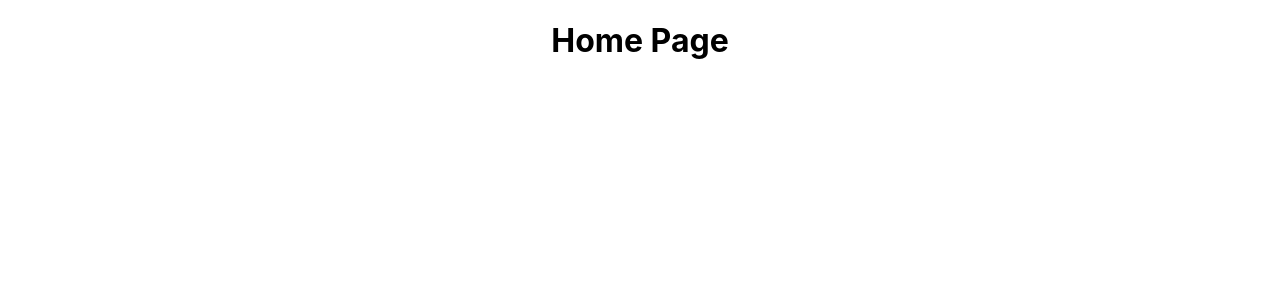
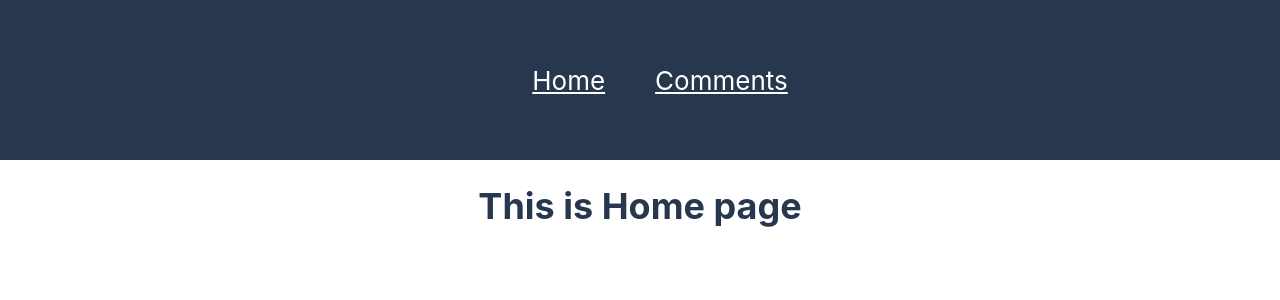
Before and after one commit to Petra-Poliakova/react-pwa-test, a React (Create React App) app: page / in a window 1280 px wide. Shown: the top 300 px of the page. Built offline with nearby package versions, Linux system fonts and the light colour scheme.

Commit message:
added router and css style

```diff
--- a/package.json
+++ b/package.json
@@ -8,6 +8,7 @@
     "@testing-library/user-event": "^13.5.0",
     "react": "^18.2.0",
     "react-dom": "^18.2.0",
+    "react-router-dom": "^6.11.2",
     "react-scripts": "5.0.1",
     "web-vitals": "^2.1.4",
     "workbox-background-sync": "^6.5.4",
--- a/src/App.css
+++ b/src/App.css
@@ -1,3 +1,5 @@
+@import './index.css';
+
 .App {
   text-align: center;
 }
@@ -14,7 +16,7 @@
 }
 
 header {
-  background-color: #282c34;
+  background-color:var(--primary-color);
   min-height: 20vh;
   display: flex;
   flex-direction: column;
--- a/src/App.js
+++ b/src/App.js
@@ -1,14 +1,25 @@
 import React from 'react';
+import { Routes, Route } from 'react-router-dom';
+
 import './App.css';
+import Home from './pages/Home'
+import Comments from './pages/Comments'
+import Nav from './Nav'
+
 
 function App() {
+    return (
+      <>
+      <header>
+      <Nav/>
+      </header>
 
-    return (
-      <div className="App">
+      <Routes>
+        <Route path="/" element={<Home/>}></Route>
+        <Route path='/Comments' element={<Comments/>}></Route>
+      </Routes>
+      </>
 
-          <h1>Home Page</h1>
-
-      </div>
     );
   }
 
--- /dev/null
+++ b/src/Nav.jsx
@@ -0,0 +1,17 @@
+import React from 'react'
+import {Link} from 'react-router-dom'
+
+import './index.css';
+
+const Nav = () => {
+  return (
+    <nav>
+        <ul>
+            <li><Link to="/">Home</Link></li>
+            <li><Link to="/Comments">Comments</Link></li>
+        </ul>
+    </nav>
+  )
+}
+
+export default Nav
--- a/src/index.css
+++ b/src/index.css
@@ -1,13 +1,108 @@
+:root {
+  --primary-color: #27374D;
+  --secondary-color: #526D82;
+  --light300-color: #9DB2BF;
+  --light200-color: #DDE6ED;
+  --white-color: #FFFFFF;
+}
+
 body {
   margin: 0;
+  width: 100%;
+  height: 100vh;
   font-family: -apple-system, BlinkMacSystemFont, 'Segoe UI', 'Roboto', 'Oxygen',
     'Ubuntu', 'Cantarell', 'Fira Sans', 'Droid Sans', 'Helvetica Neue',
     sans-serif;
   -webkit-font-smoothing: antialiased;
   -moz-osx-font-smoothing: grayscale;
+  font-size: 1.125em;
+  /*overflow-x: hidden;*/
+}
+
+h1, h2, h3, h4, h5, h6 {
+  color: var(--primary-color);
+
+}
+
+h1 {
+  font-size: 2em;
+  text-align: center;
+}
+
+h2 {
+  font-size: 1.8em;
+}
+
+h3 {
+  font-size: 1.6em;
+}
+
+h4 {
+  font-size: 1em;
+}
+
+h5 {
+  font-size: 0.875em;
+}
+
+h6 {
+  font-size: 0.75em;
 }
 
 code {
   font-family: source-code-pro, Menlo, Monaco, Consolas, 'Courier New',
     monospace;
 }
+ul li {
+  list-style: none;
+  display: inline;
+}
+
+nav a {
+  color: var(--white-color);
+  padding: 50px 25px;
+ }
+
+ .comment-container{
+  max-width: 100%;
+  display: flex;
+  flex-direction: row;
+   margin: 25px;
+   padding: 25px;
+   border-radius: 20px;
+   background-color: var(--secondary-color);
+ }
+ .comment-box{
+  width: 90%;
+  margin: 15px;
+   padding: 5px 15px;
+   border-radius: 20px;
+   background-color: var(--light200-color);
+ }
+ .avatar-box{
+  display: flex;
+  align-items: center;
+  justify-content: center;
+  width: 10%;
+  margin: 15px;
+   padding: 5px 15px;
+   border-radius: 20px;
+   background-color: var(--light200-color);
+ }
+
+ .avatar-box img {
+  width: 100px;
+  height: 120px;
+ }
+
+ @media (max-width: 1000px) {
+  .comment-container{
+    flex-direction: column;
+   }
+   .comment-box{
+    width: 80%;
+   }
+   .avatar-box{
+    width: 80%;
+   }
+ }
--- a/src/index.js
+++ b/src/index.js
@@ -2,13 +2,26 @@ import React from 'react';
 import ReactDOM from 'react-dom/client';
 import './index.css';
 import App from './App';
+
+import { BrowserRouter as Router} from "react-router-dom";
+
 import * as serviceWorkerRegistration from './serviceWorkerRegistration';
 import reportWebVitals from './reportWebVitals';
+
+// const router = createBrowserRouter([
+//   { path: "/", element: <Home/>, },
+//   { path: "/Comments", element: <Comments/>, },
+// ]);
+
+
 
 const root = ReactDOM.createRoot(document.getElementById('root'));
 root.render(
   <React.StrictMode>
-    <App />
+     <Router >
+        <App />
+      </Router>
+
   </React.StrictMode>
 );
 
--- a/src/pages/Comments.jsx
+++ b/src/pages/Comments.jsx
@@ -1,4 +1,8 @@
 import React, {useState, useEffect} from 'react'
+
+import Avatar from '../images/avatar.png'
+import '../index.css';
+
 
 function Comments() {
     const [data, setData] = useState([]);
@@ -13,15 +17,16 @@ function Comments() {
       fetchData();
     }, [])
     return (
-      <div className="App">
-
-          <h1>Comments</h1>
-
+      <div>
+          <h1>Comments from our users.</h1>
         {data.map(comment => (
-          <div key={comment.id}>
-            <h2>{comment.name}</h2>
+          <div className='comment-container' key={comment.id}>
+            <div className='avatar-box'><img src={Avatar} alt="user-avatar" /></div>
+            <div className='comment-box'>
+            <h2 className='comment-name'>{comment.name}</h2>
             <p>{comment.email}</p>
            <p>{comment.body}</p>
+           </div>
           </div>
         ))}
       </div>
--- a/src/pages/Home.jsx
+++ b/src/pages/Home.jsx
@@ -2,7 +2,9 @@ import React from 'react'
 
 function Home() {
   return (
-    <div>This is Home page</div>
+    <div>
+      <h1>This is Home page</h1>
+    </div>
   )
 }
 
```
Also changed, not shown: 1 other file (tests, documents, lock files or other folders).
